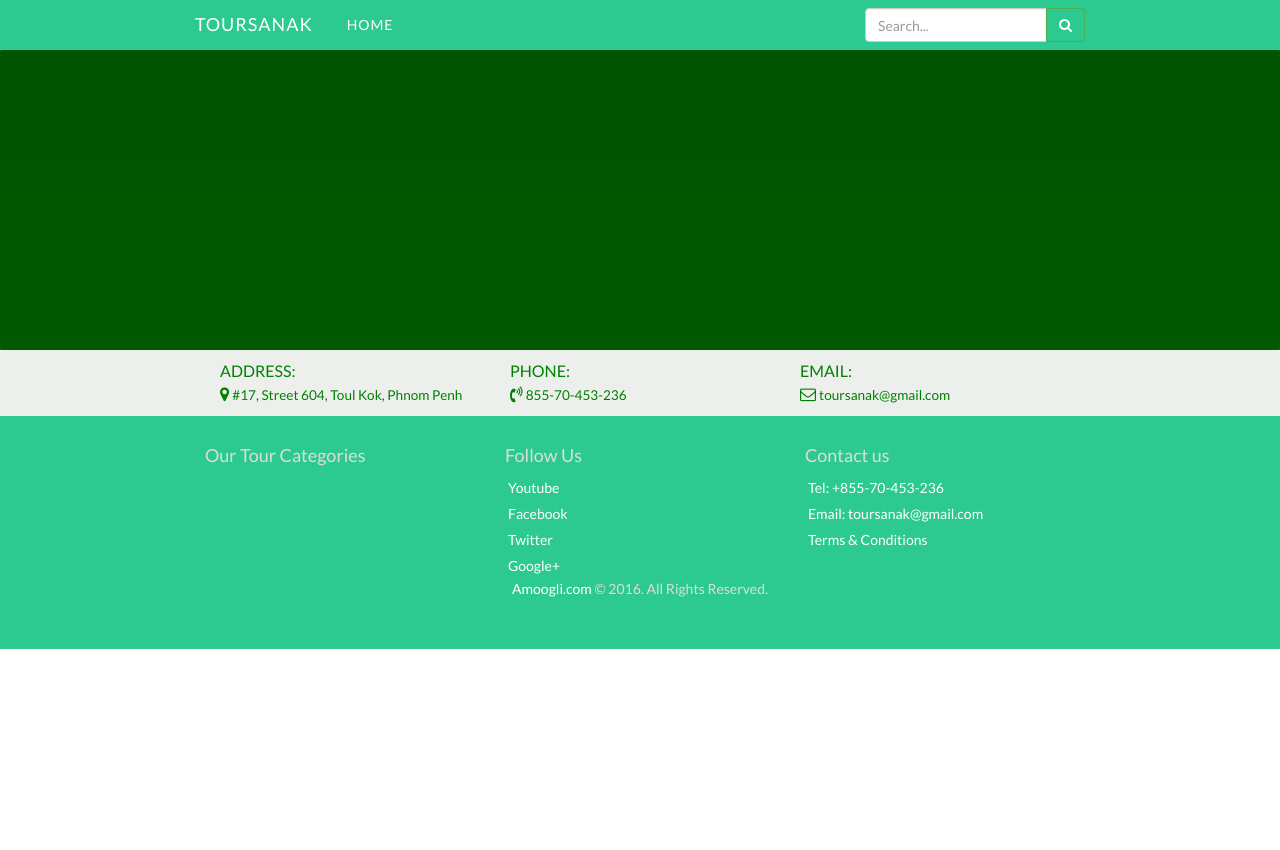
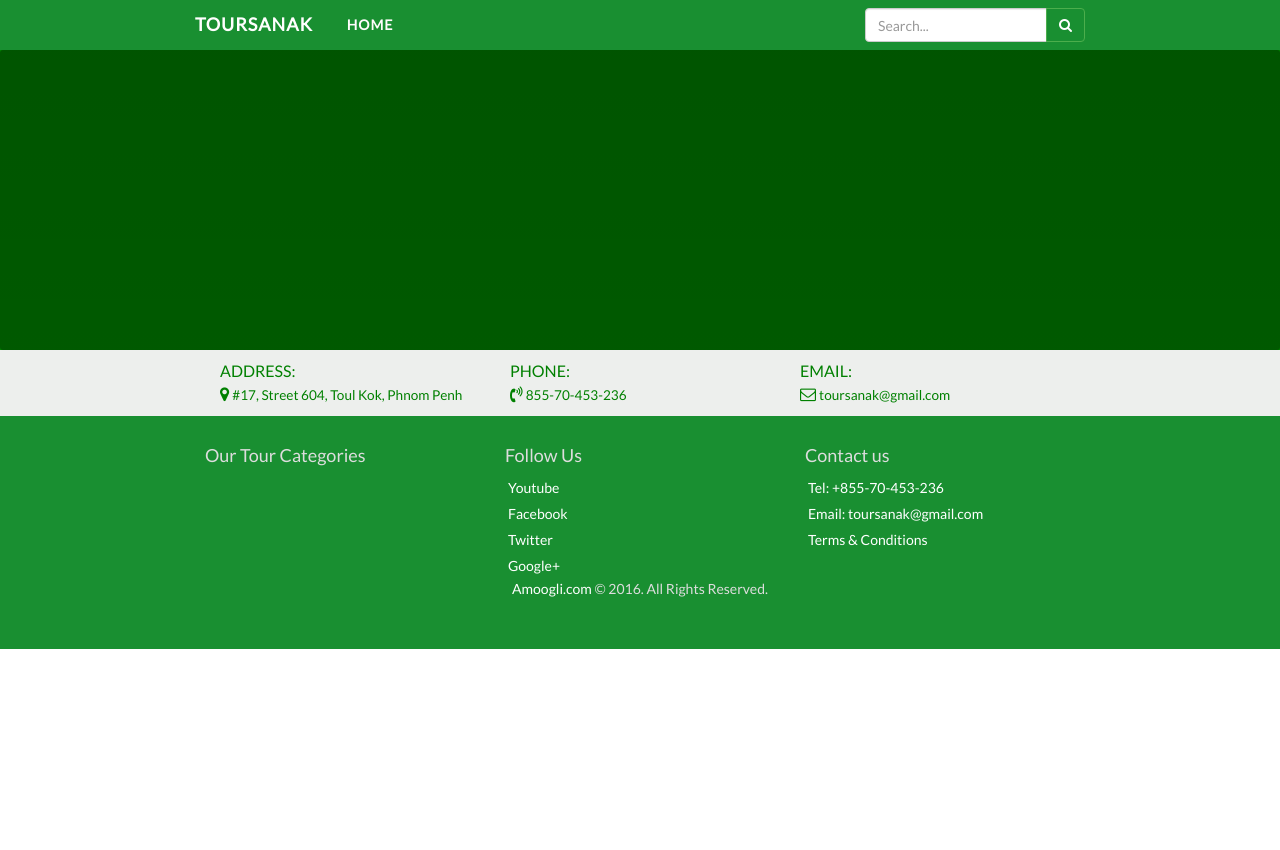
Before and after one commit to kimsal/toursanak-flask, a Flask app: page /1 in a window 1280 px wide. Run offline with Flask 2, Linux system fonts and the light colour scheme; data that the repository does not hold is empty; some libraries are stand-ins or nearby versions.

Commit message:
correct background

```diff
--- a/database.py
+++ b/database.py
@@ -15,7 +15,7 @@ from datetime import datetime, timedelta
 from flask_mail import Mail,Message
 import random
 app = Flask(__name__)
-app.config['SQLALCHEMY_DATABASE_URI']= 'postgresql://blog:blog@localhost:5432/toursanak'
+app.config['SQLALCHEMY_DATABASE_URI']= 'postgresql://phos:phos@localhost:5432/toursanak'
 auth = HTTPTokenAuth(scheme='Token')
 app.config['SQLALCHEMY_TRACK_MODIFICATIONS']=True
 app.secret_key = 'Hello@AmokCamSmallworld$Cambodia&*&'
--- a/static/toursanak/css/footer.css
+++ b/static/toursanak/css/footer.css
@@ -1,6 +1,6 @@
 
 footer {
-	background-color 				:	#2CC990;
+	background-color 				: #198F31;
     color 							: #ddd;
     min-height 						: 100px;
     padding-top 					: 20px;
--- a/static/toursanak/css/index.css
+++ b/static/toursanak/css/index.css
@@ -103,7 +103,7 @@ section {
 }
 
 #section1, #section3 {
-  background-color          : rgba(47, 51, 46, 0.8);
+  background-color: rgba(89, 170, 69, 0.53);
   color                     : #fff;
   font-family               : 'Bitter', serif;
 }
--- a/static/toursanak/css/menu.css
+++ b/static/toursanak/css/menu.css
@@ -1,6 +1,6 @@
 
 .navbar-trans {
-	background-color 			: #2CC990;
+	background-color 			: #198F31;
     color 						: #cdcdcd;
     border-width 				: 0;
     text-transform 				: uppercase;
@@ -35,6 +35,7 @@
 .navbar-trans a{
     color 						: #fffcfc;
     letter-spacing 				:	1px;
+    font-weight 				: 800;
 }
 
 .navbar-trans .form-control:focus {
@@ -58,5 +59,5 @@
 .input-group-btn:last-child > .btn, .input-group-btn:last-child > .btn-group {
     z-index 					: 2;
     margin-left 				: -1px;
-    background 					: #2CC990;
+    background 					: #198F31;
 }
--- a/templates/toursanak/category.html
+++ b/templates/toursanak/category.html
@@ -15,7 +15,7 @@
            	{%for post in posts%}
            	<div class="col-xs-12 col-sm-4 col-md-4 col-lg-4 padding-overlay no">
            		<a href="/{{post.slug}}">
-	           		<div style='background: linear-gradient(rgba(10, 15, 6, 0.56), rgba(77, 81, 74, 0.08)), url("{{post.feature_image}}");' class="bg-overlay-small" >
+	           		<div style='background: linear-gradient(rgba(10, 15, 6, 0.56), rgba(77, 81, 74, 0.08)), url("{{post.feature_image}}");background-size: cover;' class="bg-overlay-small" >
 
 						<div class="row text-center">
 					        <h4 class="title">
--- a/templates/toursanak/index.html
+++ b/templates/toursanak/index.html
@@ -65,7 +65,7 @@
            	{%for post in posts_top%}
            	<div class="col-xs-12 col-sm-4 col-md-4 col-lg-4 padding-overlay no">
            		<a href="/{{post.slug}}">
-	           		<div style='background: linear-gradient(rgba(10, 15, 6, 0.56), rgba(77, 81, 74, 0.08)), url("{{post.feature_image}}");' class="bg-overlay-small" >
+	           		<div style='background: linear-gradient(rgba(10, 15, 6, 0.56), rgba(77, 81, 74, 0.08)), url("{{post.feature_image}}");background-size: cover;' class="bg-overlay-small" >
 
 						<div class="row text-center">
 					        <h4 class="title">
@@ -89,7 +89,7 @@
         	{%for post in posts_bottom %}
            	<div class="col-xs-12 col-sm-4 col-md-4 col-lg-4 padding-overlay no">
            		<a href="/{{post.slug}}">
-	           		<div style='background: linear-gradient(rgba(10, 15, 6, 0.56), rgba(77, 81, 74, 0.08)), url("{{post.feature_image}}");' class="bg-overlay-small">
+	           		<div style='background: linear-gradient(rgba(10, 15, 6, 0.56), rgba(77, 81, 74, 0.08)), url("{{post.feature_image}}");background-size: cover;' class="bg-overlay-small">
 						<div class="row text-center">
 					        <h4 class="title">
 					        	<p class="myp">
@@ -112,7 +112,7 @@
 {%for partner in partners%}
 <div class="col-xs-12 col-sm-4 col-md-4 col-lg-4 padding-overlay post ">
 	<a href="{{partner.url}}">
-		<div class="bg-overlay-small" style='background: linear-gradient(rgba(10, 15, 6, 0.56), rgba(77, 81, 74, 0.08)), url("{{partner.feature_image}}");'>
+		<div class="bg-overlay-small" style='background: linear-gradient(rgba(10, 15, 6, 0.56), rgba(77, 81, 74, 0.08)), url("{{partner.feature_image}}"); background-size: cover;'>
 			<div class="row text-center">
 		        <h4 class="title">
 		        	<p >
--- a/templates/toursanak/search.html
+++ b/templates/toursanak/search.html
@@ -9,7 +9,7 @@
            	{%for post in posts %}
            	<div class="col-xs-12 col-sm-4 col-md-4 col-lg-4 padding-overlay no">
            		<a href="/{{post.slug}}">
-	           		<div style='background: linear-gradient(rgba(10, 15, 6, 0.56), rgba(77, 81, 74, 0.08)), url("{{post.feature_image}}");' class="bg-overlay-small" >
+	           		<div style='background: linear-gradient(rgba(10, 15, 6, 0.56), rgba(77, 81, 74, 0.08)), url("{{post.feature_image}}");background-size: cover;' class="bg-overlay-small" >
 
 						<div class="row text-center">
 					        <h4 class="title">
```
Also changed, not shown: 3 other files.
